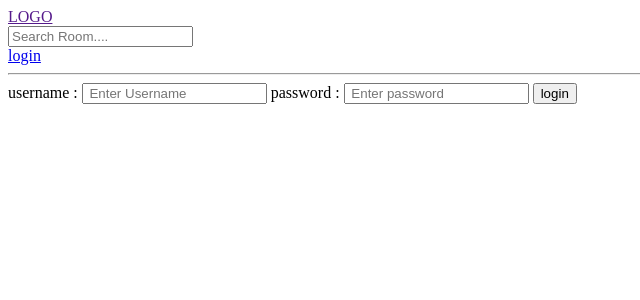
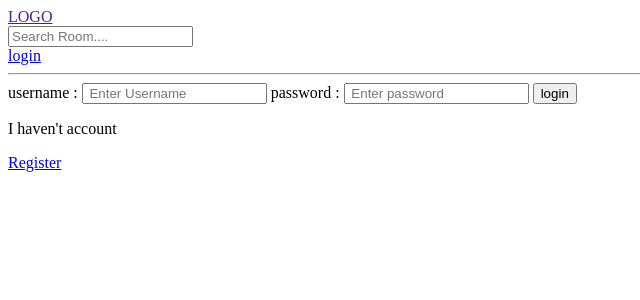
Before and after one commit to Mayurp112/StudyGRP, a Django app: page /login/ in a window 1280 px wide. Shown: the top 300 px of the page, without its empty margins (0-640 px from the left). Run offline with Django 4.2, Linux system fonts and the light colour scheme.

Commit message:
Register done

```diff
--- a/base/templates/base/login_register.html
+++ b/base/templates/base/login_register.html
@@ -1,7 +1,7 @@
 {% extends 'main.html' %}
 {% block content %}
 
-
+{% if page == 'login' %}
 <div>
     <form action="" method="POST">
         {% csrf_token %}
@@ -13,8 +13,29 @@
 
         <input type="submit" value="login">
 
+        <p>I haven't account </p>
+        <a href="{%  url 'register' %}">Register</a>
+
     </form>
 </div>
+
+{% else %}
+
+<div>
+    <form action="" method="POST">
+        {% csrf_token %}
+        {{ form.as_p}}
+
+        <input type="submit" value="Register">
+        <p>I allready  account </p>
+        <a href="{%  url 'login' %}">login</a>
+
+
+    </form>
+</div>
+
+{% endif %}
+
 
 
 
--- a/base/urls.py
+++ b/base/urls.py
@@ -5,12 +5,15 @@ from . import views
 
 urlpatterns=[
     path("",views.home,name="home"),
+
+
     path('room/<str:pk>/',views.room,name="room"),
     path('create-room',views.createroom,name="create-room"),
     path('update-room/<str:pk>/',views.updateroom,name="update-room"),
     path('delete-room/<str:pk>/',views.deleteroom,name="delete-room"),
 
     path('login/',views.login_page,name="login"),
+    path('register/',views.registerpage,name="register"),
     path('logout/',views.logoutuser,name="logout"),
 
 
--- a/base/views.py
+++ b/base/views.py
@@ -7,6 +7,7 @@ from django.contrib.auth.models import User
 from django.contrib import messages
 from django.contrib.auth import authenticate,login,logout
 from django.contrib.auth.decorators import login_required
+from django.contrib.auth.forms import UserCreationForm
 
 
 # Create your views here.
@@ -73,12 +74,14 @@ def deleteroom(request,pk):
 
 def login_page(request):
 
+    page='login'
+
 
     if request.user.is_authenticated:
         return redirect('home')
 
     if request.method =="POST":
-        username=request.POST.get('username')
+        username=request.POST.get('username').lower()
         password=request.POST.get('password')
 
         try:
@@ -94,9 +97,28 @@ def login_page(request):
         else:
             messages.error(request,"  username or password does not exist")
 
-    context={}
+    context={'page':page}
     return render(request,"base/login_register.html",context)
 
 def logoutuser(request):
     logout(request)
     return redirect('home')
+
+def registerpage(request):
+
+    page= 'register'
+    form= UserCreationForm()
+    if request.method=='POST':
+        form=UserCreationForm(request.POST)
+
+        if form.is_valid():
+            user=form.save(commit=False)
+            user.username=user.username.lower()
+            user.save()
+            login(request,user)
+            return redirect('home')
+        else:
+            messages.error(request,"Error Occure During Registration")
+
+    context={'page':page,'form':form}
+    return render(request,'base/login_register.html',context)
```
Also changed, not shown: db.sqlite3.
